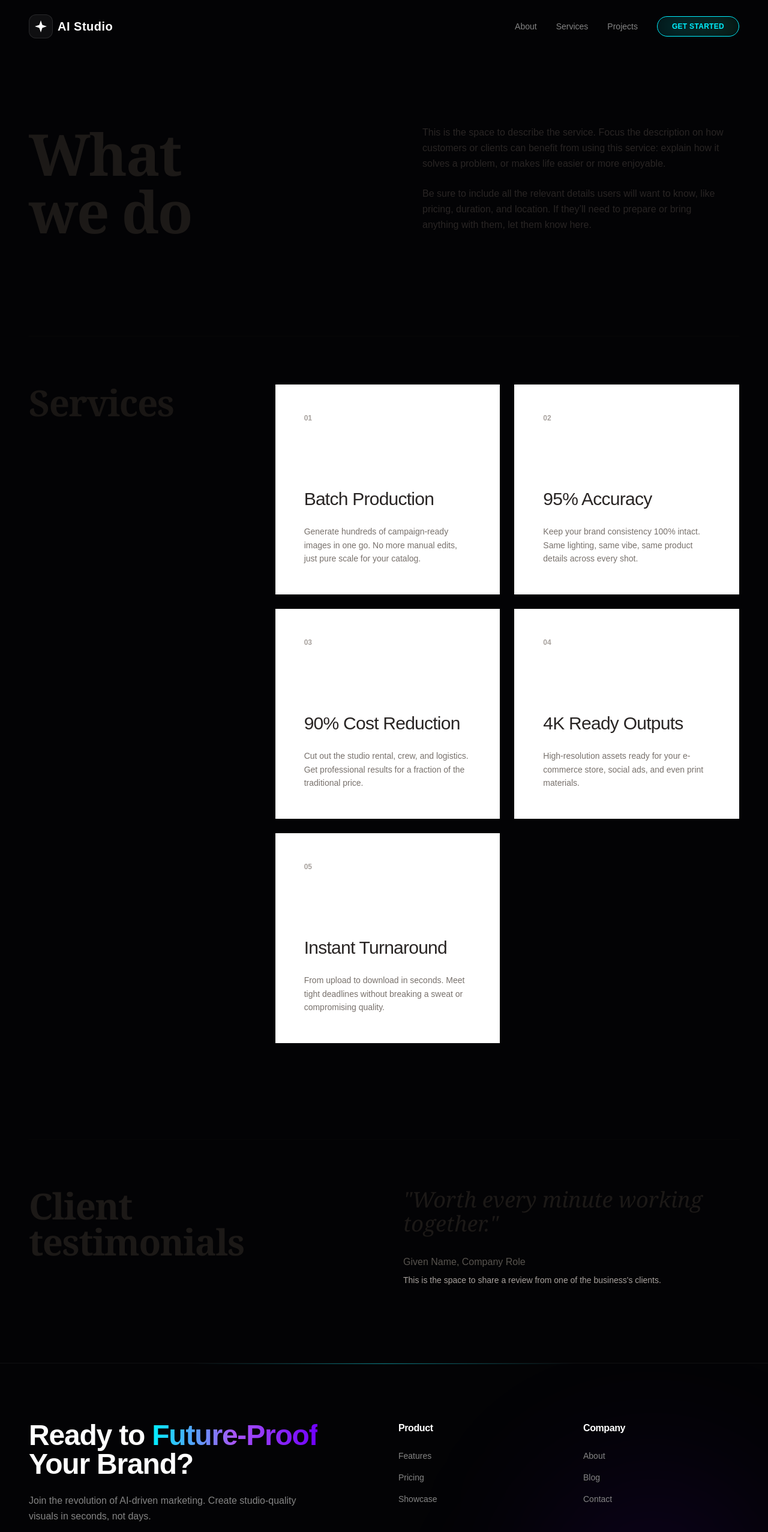
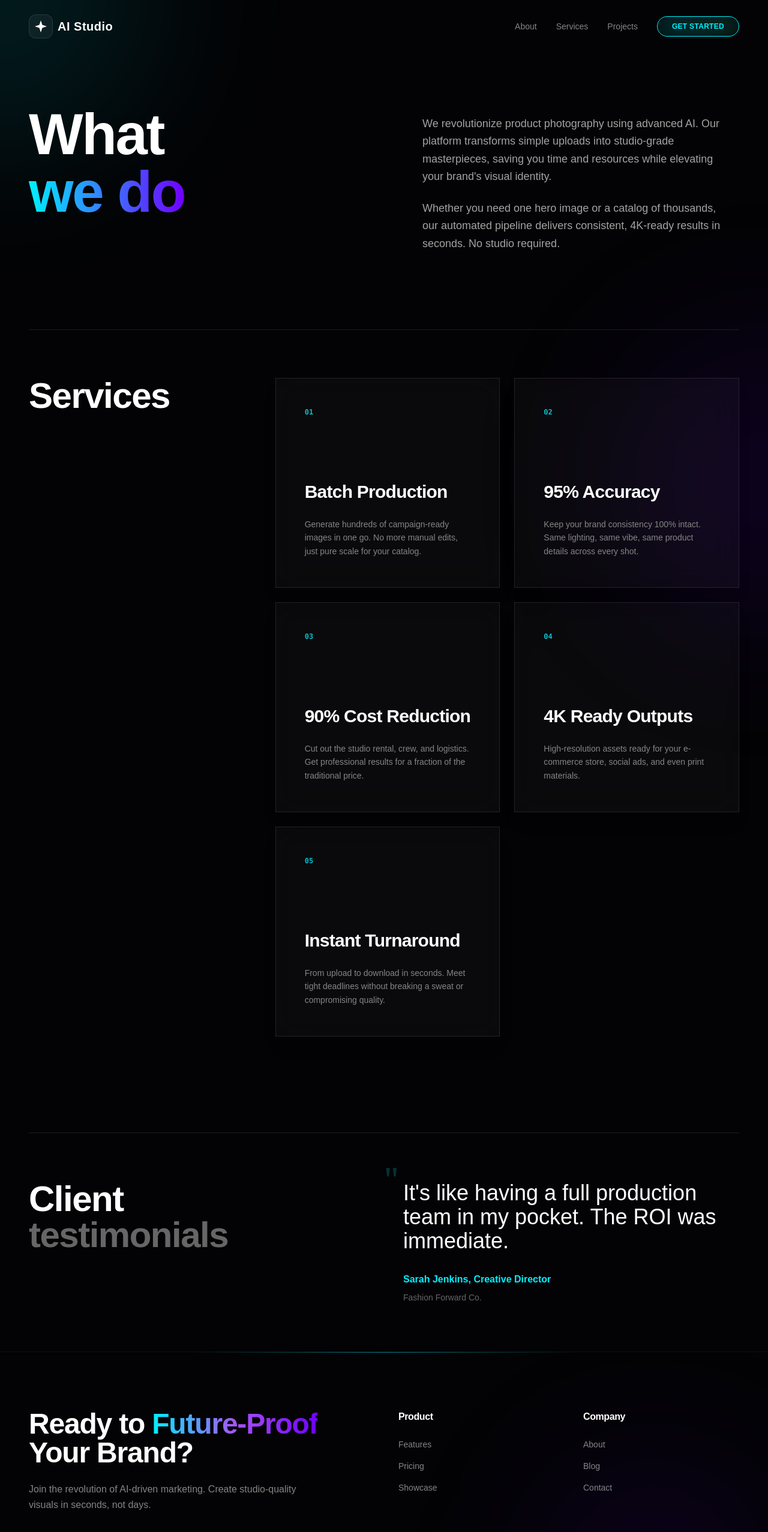
Before and after one commit to hetashridk/CPH, a React (Vite) app: page /services in a window 1280 px wide. Shown: the top 2554 px of the page at 60% size. Built offline with nearby package versions, Linux system fonts and the light colour scheme.

Commit message:
feat: Implement initial site structure with new pages, routing, and analytics tracking.

```diff
--- a/package.json
+++ b/package.json
@@ -14,6 +14,7 @@
     "lucide-react": "^0.562.0",
     "react": "^19.2.0",
     "react-dom": "^19.2.0",
+    "react-ga4": "^2.1.0",
     "react-router-dom": "^7.12.0"
   },
   "devDependencies": {
--- a/src/pages/AboutPage.jsx
+++ b/src/pages/AboutPage.jsx
@@ -1,95 +1,116 @@
 import React from 'react';
 import Navbar from '../components/Navbar';
 import Footer from '../components/Footer';
+import { motion } from 'framer-motion';
 
 const team = [
     {
         name: "James Murray",
         role: "Chief Executive Officer",
-        desc: "Describe the team member here. Write a brief description of their role and responsibilities, or a short bio with a background summary.",
-        image: "https://images.unsplash.com/photo-1542315750-f8d9b1069672?q=80&w=2670&auto=format&fit=crop" // Placeholder user 1
+        desc: "Visionary leader with over a decade of experience in AI and computational photography. Driving the future of digital asset creation.",
+        image: "https://images.unsplash.com/photo-1542315750-f8d9b1069672?q=80&w=2670&auto=format&fit=crop"
     },
     {
         name: "Laura Gonzales",
         role: "Chief Technology Officer",
-        desc: "Describe the team member here. Write a brief description of their role and responsibilities, or a short bio with a background summary.",
-        image: "https://images.unsplash.com/photo-1618220179428-22790b461013?q=80&w=2527&auto=format&fit=crop" // Placeholder user 2
+        desc: "Expert in computer vision and machine learning. Architecting the neural networks that power our industry-leading generation engine.",
+        image: "https://images.unsplash.com/photo-1618220179428-22790b461013?q=80&w=2527&auto=format&fit=crop"
     }
 ];
 
 const AboutPage = () => {
     return (
-        <div className="min-h-screen bg-stone-300">
-            <Navbar theme="solid" />
+        <div className="min-h-screen bg-dark-bg text-white selection:bg-primary selection:text-black overflow-hidden relative">
+            {/* Background Gradients */}
+            <div className="fixed bottom-0 left-0 w-[600px] h-[600px] bg-secondary/10 rounded-full blur-[120px] -translate-x-1/2 translate-y-1/2 pointer-events-none" />
 
-            {/* Spacer for fixed navbar */}
-            <div className="h-20"></div>
+            <Navbar />
 
-            <main className="container mx-auto px-6 md:px-12 py-20 md:py-32">
+            <div className="h-24"></div>
+
+            <main className="container mx-auto px-6 md:px-12 py-10 md:py-20 relative z-10">
 
                 {/* 1. Who We Are Section */}
-                <div className="grid grid-cols-1 md:grid-cols-2 gap-16 md:gap-32 mb-40">
+                <motion.div
+                    initial={{ opacity: 0, scale: 0.95 }}
+                    animate={{ opacity: 1, scale: 1 }}
+                    transition={{ duration: 0.8 }}
+                    className="grid grid-cols-1 md:grid-cols-2 gap-16 md:gap-32 mb-40"
+                >
                     <div>
-                        <h1 className="font-serif text-6xl md:text-8xl text-stone-900 leading-[0.9] mb-6">
-                            Who <br /> we are
+                        <h1 className="font-heading font-bold text-6xl md:text-8xl leading-none mb-6">
+                            Who <br />
+                            <span className="text-transparent bg-clip-text bg-gradient-to-r from-primary to-secondary">we are</span>
                         </h1>
-                        <p className="text-stone-500 font-medium text-lg max-w-sm">
-                            Delivering Results That Matter Since 2035
+                        <p className="text-lg font-mono text-primary uppercase tracking-widest mb-4">
+                            Est. 2025
                         </p>
                     </div>
-                    <div className="flex items-center">
-                        <div>
-                            <p className="text-stone-500 leading-relaxed mb-6">
-                                This is a space to share more about the business. Take advantage of this long text to tell people who’s behind it, what it does, how it began, and other details. It’s an excellent place to share the story behind the business and describe what this site has to offer its visitors.
+                    <div className="flex flex-col justify-center">
+                        <div className="glass-panel p-8 md:p-10 rounded-2xl relative overflow-hidden group">
+                            <div className="absolute inset-0 bg-gradient-to-br from-primary/10 to-transparent opacity-0 group-hover:opacity-100 transition-opacity duration-500" />
+                            <p className="text-gray-300 leading-relaxed mb-6 font-sans text-lg relative z-10">
+                                AI Marketing Studio is at the forefront of the generative media revolution. We are a team of researchers, designers, and engineers obsessed with solving the content bottleneck for modern brands.
                             </p>
-                            <p className="text-stone-500 leading-relaxed">
-                                Be sure to include all the relevant details users will want to know, like pricing, duration, and location. If they’ll need to prepare or bring anything with them, let them know here. Give users an idea of what to expect from the service and tell them how to book it.
+                            <p className="text-gray-300 leading-relaxed font-sans text-lg relative z-10">
+                                We believe that high-quality product photography shouldn't be limited by logistics, budgets, or physics. By harnessing the power of advanced AI, we empower businesses to create limitless visual assets instantly.
                             </p>
                         </div>
                     </div>
-                </div>
+                </motion.div>
 
                 {/* 2. Meet The Team Section */}
-                <div className="grid grid-cols-1 md:grid-cols-2 gap-16 md:gap-32 border-t border-stone-400/50 pt-20">
-                    {/* Sticky Header for Team Section */}
+                <div className="grid grid-cols-1 md:grid-cols-2 gap-16 md:gap-32 border-t border-white/10 pt-20">
+                    {/* Sticky Header */}
                     <div className="md:sticky md:top-32 h-fit">
-                        <h2 className="font-serif text-5xl md:text-7xl text-stone-900 leading-[0.9]">
-                            Meet the <br /> team
-                        </h2>
+                        <motion.h2
+                            initial={{ opacity: 0, x: -20 }}
+                            whileInView={{ opacity: 1, x: 0 }}
+                            viewport={{ once: true }}
+                            className="font-heading font-bold text-5xl md:text-7xl text-white leading-none"
+                        >
+                            Meet the <br /> <span className="text-gray-600">team</span>
+                        </motion.h2>
                     </div>
 
-                    {/* Team Grid (Right Column Stacking) */}
+                    {/* Team Grid */}
                     <div className="space-y-24">
                         {team.map((member, index) => (
-                            <div key={index} className="flex flex-col md:flex-row gap-8 items-start">
-                                {/* Circular Image */}
-                                <div className="w-32 h-32 md:w-40 md:h-40 rounded-full overflow-hidden bg-stone-400 flex-shrink-0">
-                                    <img src={member.image} alt={member.name} className="w-full h-full object-cover" />
+                            <motion.div
+                                key={index}
+                                initial={{ opacity: 0, y: 30 }}
+                                whileInView={{ opacity: 1, y: 0 }}
+                                viewport={{ once: true }}
+                                transition={{ duration: 0.6, delay: index * 0.2 }}
+                                className="flex flex-col md:flex-row gap-8 items-start group"
+                            >
+                                {/* Hexagon/Circular Image with Glow */}
+                                <div className="relative w-32 h-32 md:w-40 md:h-40 flex-shrink-0">
+                                    <div className="absolute inset-0 bg-gradient-to-r from-primary to-secondary rounded-full blur-lg opacity-20 group-hover:opacity-50 transition-opacity duration-300" />
+                                    <img src={member.image} alt={member.name} className="w-full h-full object-cover rounded-full border-2 border-white/10 relative z-10 group-hover:border-primary/50 transition-colors duration-300" />
                                 </div>
 
                                 {/* Details */}
                                 <div>
-                                    <h3 className="font-serif text-3xl text-stone-900 mb-2">{member.name}</h3>
-                                    <p className="text-stone-500 text-sm mb-4 leading-relaxed max-w-md">{member.desc}</p>
+                                    <h3 className="font-heading text-3xl text-white mb-2 group-hover:text-primary transition-colors">{member.name}</h3>
+                                    <p className="text-secondary font-bold text-xs uppercase tracking-widest mb-4">{member.role}</p>
+                                    <p className="text-gray-400 text-sm mb-6 leading-relaxed max-w-md font-sans">{member.desc}</p>
 
                                     {/* Social Icons */}
-                                    <div className="flex gap-4 text-stone-900 text-sm">
-                                        <a href="#" className="hover:opacity-70">IG</a>
-                                        <a href="#" className="hover:opacity-70">X</a>
-                                        <a href="#" className="hover:opacity-70">Tk</a>
-                                        <a href="#" className="hover:opacity-70">Fb</a>
+                                    <div className="flex gap-4 text-gray-500 text-sm font-mono">
+                                        <a href="#" className="hover:text-white transition-colors">LIN</a>
+                                        <a href="#" className="hover:text-white transition-colors">X</a>
+                                        <a href="#" className="hover:text-white transition-colors">IG</a>
                                     </div>
                                 </div>
-                            </div>
+                            </motion.div>
                         ))}
                     </div>
                 </div>
 
             </main>
 
-            <div className="bg-beige-50">
-                <Footer />
-            </div>
+            <Footer />
         </div>
     );
 };
--- a/src/pages/ProjectsPage.jsx
+++ b/src/pages/ProjectsPage.jsx
@@ -5,14 +5,12 @@ import Footer from '../components/Footer';
 
 const ProjectsPage = () => {
     return (
-        <div className="min-h-screen bg-stone-200">
-            <Navbar theme="solid" />
+        <div className="min-h-screen bg-dark-bg selection:bg-primary selection:text-black">
+            <Navbar />
             {/* Spacer for fixed navbar */}
-            <div className="h-20 bg-stone-200"></div>
+            <div className="h-20"></div>
             <Projects />
-            <div className="bg-beige-50">
-                <Footer />
-            </div>
+            <Footer />
         </div>
     );
 };
--- a/src/pages/ServicesPage.jsx
+++ b/src/pages/ServicesPage.jsx
@@ -1,6 +1,7 @@
 import React from 'react';
 import Navbar from '../components/Navbar';
 import Footer from '../components/Footer';
+import { motion } from 'framer-motion';
 
 const services = [
     {
@@ -30,86 +31,131 @@ const services = [
     }
 ];
 
+const containerVariants = {
+    hidden: { opacity: 0 },
+    visible: {
+        opacity: 1,
+        transition: {
+            staggerChildren: 0.1
+        }
+    }
+};
+
+const itemVariants = {
+    hidden: { opacity: 0, y: 30 },
+    visible: { opacity: 1, y: 0, transition: { duration: 0.6 } }
+};
+
 const ServicesPage = () => {
     return (
-        <div className="min-h-screen bg-sage-300">
-            <Navbar theme="solid" />
-            {/* Spacer for fixed navbar */}
-            <div className="h-20"></div>
+        <div className="min-h-screen bg-dark-bg text-white selection:bg-primary selection:text-black overflow-hidden relative">
+            {/* Background Gradients */}
+            <div className="fixed top-0 left-0 w-[500px] h-[500px] bg-primary/10 rounded-full blur-[120px] -translate-x-1/2 -translate-y-1/2 pointer-events-none" />
+            <div className="fixed bottom-0 right-0 w-[500px] h-[500px] bg-secondary/10 rounded-full blur-[120px] translate-x-1/2 translate-y-1/2 pointer-events-none" />
 
-            <main className="container mx-auto px-6 md:px-12 py-20 md:py-32">
+            <Navbar />
 
-                {/* 1. Hero Section ("What we do") */}
-                <div className="grid grid-cols-1 md:grid-cols-2 gap-16 md:gap-32 mb-32">
+            <div className="h-24"></div>
+
+            <main className="container mx-auto px-6 md:px-12 py-10 md:py-20 relative z-10">
+
+                {/* 1. Hero Section */}
+                <motion.div
+                    initial={{ opacity: 0, y: 20 }}
+                    animate={{ opacity: 1, y: 0 }}
+                    transition={{ duration: 0.8 }}
+                    className="grid grid-cols-1 md:grid-cols-2 gap-16 md:gap-32 mb-32"
+                >
                     <div>
-                        <h1 className="font-serif text-6xl md:text-8xl text-stone-900 leading-[0.9] mb-8">
-                            What <br /> we do
+                        <h1 className="font-heading font-bold text-6xl md:text-8xl leading-none mb-8">
+                            What <br />
+                            <span className="text-transparent bg-clip-text bg-gradient-to-r from-primary to-secondary">we do</span>
                         </h1>
                     </div>
-                    <div className="flex flex-col gap-6 text-stone-800 font-medium leading-relaxed max-w-lg">
+                    <div className="flex flex-col gap-6 text-gray-300 font-sans text-lg leading-relaxed max-w-lg pt-4">
                         <p>
-                            This is the space to describe the service. Focus the description on how customers or clients can benefit from using this service: explain how it solves a problem, or makes life easier or more enjoyable.
+                            We revolutionize product photography using advanced AI. Our platform transforms simple uploads into studio-grade masterpieces, saving you time and resources while elevating your brand's visual identity.
                         </p>
                         <p>
-                            Be sure to include all the relevant details users will want to know, like pricing, duration, and location. If they’ll need to prepare or bring anything with them, let them know here.
+                            Whether you need one hero image or a catalog of thousands, our automated pipeline delivers consistent, 4K-ready results in seconds. No studio required.
                         </p>
                     </div>
-                </div>
+                </motion.div>
 
-                {/* 2. Services Grid ("Services" + Cards) */}
-                <div className="border-t border-stone-800/10 pt-20">
+                {/* 2. Services Grid */}
+                <div className="border-t border-white/10 pt-20">
                     <div className="grid grid-cols-1 lg:grid-cols-12 gap-12">
 
                         {/* Sticky Header "Services" */}
                         <div className="lg:col-span-4 lg:sticky lg:top-32 h-fit">
-                            <h2 className="font-serif text-5xl md:text-6xl text-stone-900 mb-8 opacity-90">
+                            <motion.h2
+                                initial={{ opacity: 0, x: -20 }}
+                                whileInView={{ opacity: 1, x: 0 }}
+                                viewport={{ once: true }}
+                                className="font-heading font-bold text-5xl md:text-6xl text-white mb-8"
+                            >
                                 Services
-                            </h2>
+                            </motion.h2>
                         </div>
 
                         {/* Cards Grid */}
-                        <div className="lg:col-span-8 grid grid-cols-1 md:grid-cols-2 gap-6">
+                        <motion.div
+                            variants={containerVariants}
+                            initial="hidden"
+                            whileInView="visible"
+                            viewport={{ once: true }}
+                            className="lg:col-span-8 grid grid-cols-1 md:grid-cols-2 gap-6"
+                        >
                             {services.map((service, index) => (
-                                <div key={index} className="bg-white p-10 md:p-12 min-h-[350px] flex flex-col justify-between hover:shadow-lg transition-shadow duration-300">
-                                    <span className="text-xs font-bold text-stone-400 mb-4 block">{service.id}</span>
+                                <motion.div
+                                    key={index}
+                                    variants={itemVariants}
+                                    className="glass-panel p-10 md:p-12 min-h-[350px] flex flex-col justify-between group hover:border-primary/50 transition-all duration-500 hover:shadow-glow-cyan"
+                                >
+                                    <span className="text-xs font-bold font-mono text-primary/80 mb-4 block group-hover:text-primary transition-colors">{service.id}</span>
                                     <div>
-                                        <h3 className="font-sans font-light text-3xl text-stone-800 mb-6 leading-tight">
+                                        <h3 className="font-heading text-3xl text-white mb-6 leading-tight group-hover:translate-x-2 transition-transform duration-300">
                                             {service.title}
                                         </h3>
-                                        <p className="text-stone-500 text-sm leading-relaxed">
+                                        <p className="text-gray-400 text-sm leading-relaxed group-hover:text-gray-300 transition-colors">
                                             {service.desc}
                                         </p>
                                     </div>
-                                </div>
+                                </motion.div>
                             ))}
-                        </div>
+                        </motion.div>
 
                     </div>
                 </div>
 
-                {/* 3. Client Testimonials (Bottom Section) */}
-                <div className="mt-40 border-t border-stone-800/10 pt-20">
+                {/* 3. Client Testimonials */}
+                <motion.div
+                    initial={{ opacity: 0, y: 40 }}
+                    whileInView={{ opacity: 1, y: 0 }}
+                    viewport={{ once: true }}
+                    transition={{ duration: 0.8 }}
+                    className="mt-40 border-t border-white/10 pt-20"
+                >
                     <div className="grid grid-cols-1 md:grid-cols-2 gap-16">
                         <div>
-                            <h2 className="font-serif text-5xl md:text-6xl text-stone-900 leading-tight mb-8">
-                                Client <br /> testimonials
+                            <h2 className="font-heading font-bold text-5xl md:text-6xl text-white leading-tight mb-8">
+                                Client <br /> <span className="text-gray-500">testimonials</span>
                             </h2>
                         </div>
                         <div>
-                            <blockquote className="font-serif text-3xl md:text-4xl text-stone-900 italic leading-tight mb-8">
-                                "Worth every minute working together."
+                            <blockquote className="font-heading text-3xl md:text-4xl text-white leading-tight mb-8 relative">
+                                <span className="absolute -left-8 -top-8 text-6xl text-primary/20 font-serif">"</span>
+                                It's like having a full production team in my pocket. The ROI was immediate.
                             </blockquote>
-                            <p className="text-stone-600 mb-2">Given Name, Company Role</p>
-                            <p className="text-stone-400 text-sm">This is the space to share a review from one of the business's clients.</p>
+                            <p className="text-primary font-bold mb-2">Sarah Jenkins, Creative Director</p>
+                            <p className="text-gray-500 text-sm">Fashion Forward Co.</p>
                         </div>
                     </div>
-                </div>
+                </motion.div>
 
             </main>
 
-            <div className="bg-beige-50">
-                <Footer />
-            </div>
+            <Footer />
         </div>
     );
 };
--- /dev/null
+++ b/src/utils/analytics.js
@@ -0,0 +1,21 @@
+import ReactGA from "react-ga4";
+
+const GA_MEASUREMENT_ID = "G-KFFWPJ4F0K"; // Replace with your actual Measurement ID
+
+export const initGA = () => {
+    ReactGA.initialize(GA_MEASUREMENT_ID);
+};
+
+export const trackPageView = (path) => {
+    ReactGA.send({ hitType: "pageview", page: path });
+};
+
+export const trackEvent = (category, action, label) => {
+    ReactGA.event({
+        category: category,
+        action: action,
+        label: label,
+    });
+};
+
+export default { initGA, trackPageView, trackEvent };
```
Also changed, not shown: src/App.jsx (+17 -0 lines), src/components/Projects.jsx (+39 -17 lines), src/pages/PrivacyPage.jsx (+28 -16 lines), src/pages/TermsPage.jsx (+27 -15 lines), 1 other file (tests, documents, lock files or other folders).
